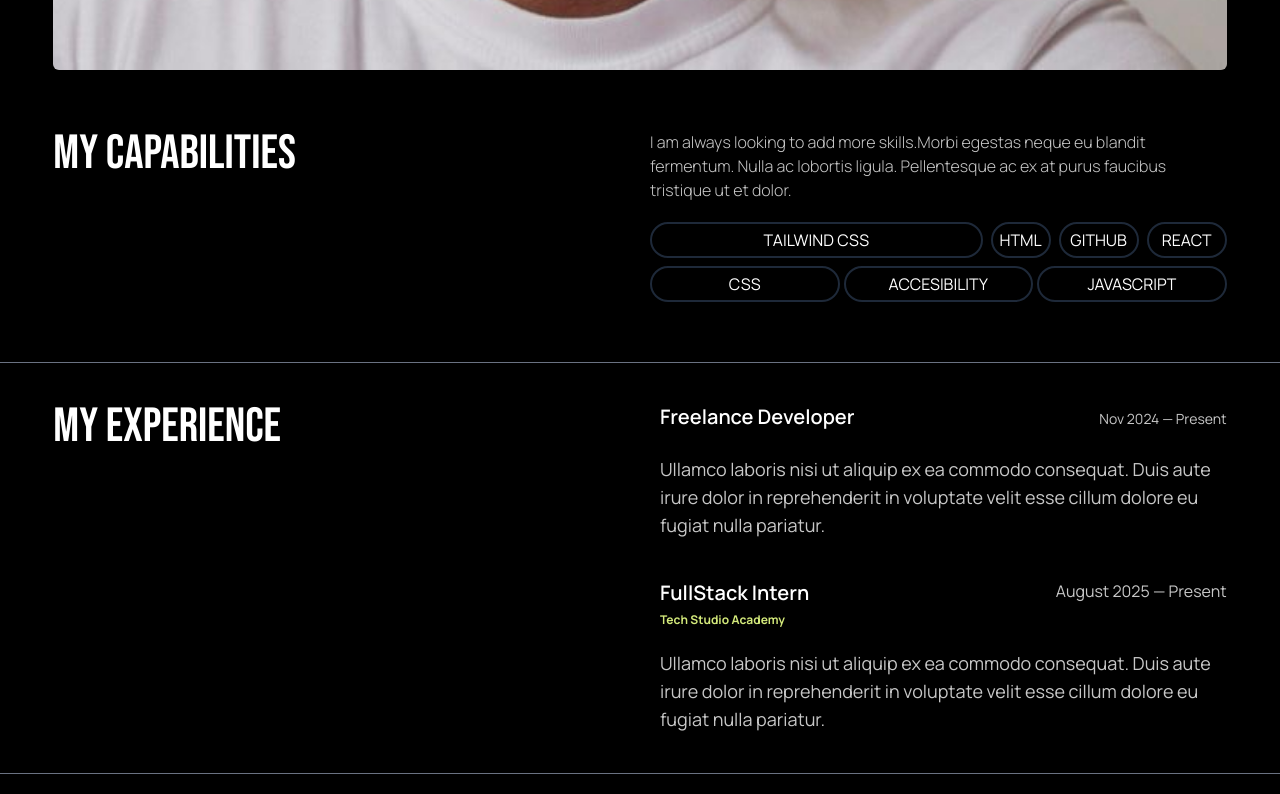
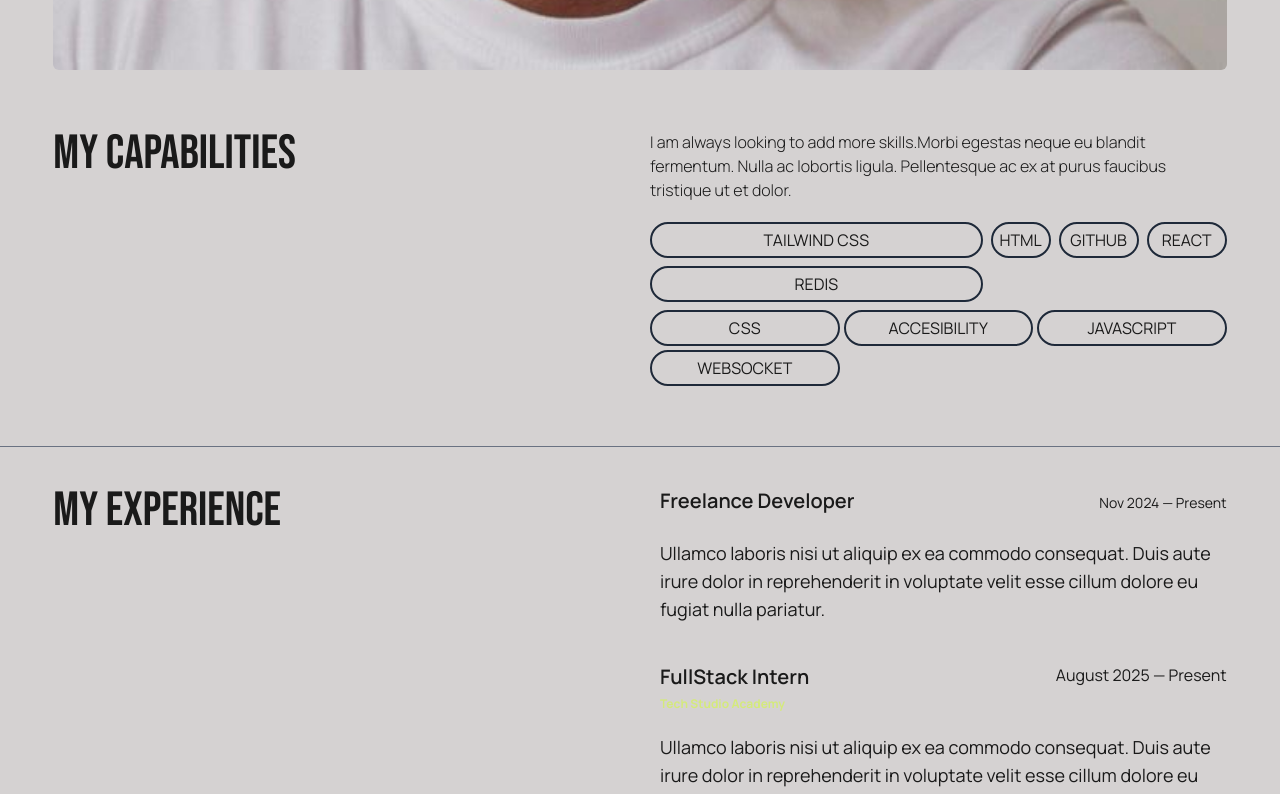
Before and after one commit to dayosvoid/my-portfolio, a React (Vite) app: page /about in a window 1280 px wide. Shown: the part 1480-2274 px from the top of the page. Built offline with nearby package versions, Linux system fonts and the light colour scheme.

Commit message:
theme feature

```diff
--- a/package.json
+++ b/package.json
@@ -15,7 +15,7 @@
     "lucide-react": "^0.541.0",
     "react": "^19.1.1",
     "react-dom": "^19.1.1",
-    "react-icons": "^5.5.0",
+    "react-icons": "^5.6.0",
     "react-router-dom": "^7.8.2",
     "tailwindcss": "^4.1.12"
   },
--- a/src/App.css
+++ b/src/App.css
@@ -1,18 +1,52 @@
 @import "tailwindcss";
-/* *{
- border:1px solid red;
-} */
-body{
- font-family: manrope;
-  background: #000;
-  color: white;
+
+/* Global reset or debugging */
+/* * { border: 1px solid red; } */
+
+#light {
+  font-family: 'Manrope', sans-serif;
+  background-color: #d5d2d2;
+  color: #1a1a1a;
+  min-height: 100vh; /* Ensures it covers the whole screen */
 }
 
-.BebasNeue{
- font-family: Bebas Neue;
+#dark {
+  font-family: 'Manrope', sans-serif;
+  background-color: #1a1a1a; /* Dark background */
+  color: #fdf9f9;            /* Light text */
+  min-height: 100vh;
 }
 
-.onhover:hover{
-   border-bottom: 2px solid hsla(72,72%,70%,1);
-   border-radius: 1px
+.BebasNeue {
+  font-family: 'Bebas Neue', sans-serif;
 }
+#light p {
+      color: #1a1a1a;
+    }
+
+:root {
+  --bg-color: #d5d2d2;
+  --text-color: #1a1a1a;
+}
+
+#dark {
+  --bg-color: #1a1a1a;
+  --text-color: #d5d2d2;
+}
+
+#light, #dark {
+  font-family: 'Manrope', sans-serif;
+  background-color: var(--bg-color);
+  color: var(--text-color);
+  transition: all 0.3s ease;
+}
+/* Smooth transition for the hover effect */
+.onhover {
+  transition: border-color 0.3s ease;
+  border-bottom: 2px solid transparent;
+}
+
+.onhover:hover {
+  border-bottom: 2px solid hsla(72, 72%, 70%, 1);
+  border-radius: 1px;
+}
--- a/src/component/MoreAboutMe.jsx
+++ b/src/component/MoreAboutMe.jsx
@@ -22,9 +22,9 @@ const MoreAboutMe = () => {
 
 
     const EXP = [
-       {code:'CSS'},{code:'ACCESIBILITY'},{code:'JAVASCRIPT'}
+       {code:'CSS'},{code:'ACCESIBILITY'},{code:'JAVASCRIPT'},{code:'WEBSOCKET'}
     ]
-    const EXP2 = [ {code:'TAILWIND CSS'},{code:'HTML'},{code:'GITHUB'},{code:'REACT'}]
+    const EXP2 = [ {code:'TAILWIND CSS'},{code:'HTML'},{code:'GITHUB'},{code:'REACT'},{code:'REDIS'}]
   return (
     <div className='container w-11/12 mx-auto py-5'>
         <div className='space-y-10'>
@@ -99,7 +99,7 @@ const MoreAboutMe = () => {
                     <div className='grid grid-cols-[70px_minmax(100px,1fr)_1fr] md:grid-cols-3  gap-1 text-nowrap'>
                     {
                         EXP.map((xp)=>(
-                            <span className='py-1 px-1 rounded-full border-[2px] w-auto border-gray-800 text-center'>{xp.code}</span>
+                            <div className='py-1 px-1 rounded-full border-[2px] w-auto border-gray-800 text-center'><p>{xp.code}</p></div>
                         ))
                     }
                     </div>
--- a/src/context/ThemeContext.jsx
+++ b/src/context/ThemeContext.jsx
@@ -0,0 +1,16 @@
+import { createContext, useState } from "react";
+
+export const ThemeContext = createContext(null)
+
+const ThemeContextProvider = ({children})=>{
+
+    const [theme,setTheme] = useState("light")
+
+    return (
+        <ThemeContext.Provider value={{theme, setTheme}}>
+           {children}
+        </ThemeContext.Provider>
+    )
+}
+
+export default ThemeContextProvider
--- a/src/main.jsx
+++ b/src/main.jsx
@@ -3,11 +3,14 @@ import { createRoot } from 'react-dom/client'
 import './index.css'
 import App from './App.jsx'
 import ScrollContextProvider from './context/Scroll.jsx'
+import ThemeContextProvider from './context/ThemeContext.jsx'
 
 createRoot(document.getElementById('root')).render(
   <StrictMode>
    <ScrollContextProvider>
+    <ThemeContextProvider>
      <App />
+     </ThemeContextProvider>
    </ScrollContextProvider>
   </StrictMode>,
 )
--- a/src/pages/AboutPage.jsx
+++ b/src/pages/AboutPage.jsx
@@ -1,4 +1,5 @@
-import React, { useEffect } from 'react'
+import React, { useContext, useEffect } from 'react'
+import { ThemeContext } from '../context/ThemeContext'
 import MoreAboutMe from '../component/MoreAboutMe'
 import Exp from '../component/Exp'
 import Connent from '../component/Connent'
@@ -9,8 +10,10 @@ const AboutPage = () => {
   useEffect(() => {
   window.scrollTo(0, 0);
 }, [])
+
+const {theme, setTheme} = useContext(ThemeContext)
   return (
-    <div className='py-3'>
+    <div id={theme} className='py-3'>
       <AboutNav/>
       <MoreAboutMe/>
       <Exp/>
--- a/src/pages/HomePage.jsx
+++ b/src/pages/HomePage.jsx
@@ -1,18 +1,27 @@
-import React from 'react'
+import React, { useContext } from 'react'
 import Nav from '../component/Nav'
 import Hero from '../component/Hero'
 import FeaturedProject from '../component/FeaturedProject'
 import About from '../component/About'
 import Connent from '../component/Connent'
+import { IoSunnySharp } from 'react-icons/io5'
+import { ThemeContext } from '../context/ThemeContext'
+import { FaMoon } from 'react-icons/fa'
+
 
 
 const HomePage = () => {
+  const {theme, setTheme} = useContext(ThemeContext)
+  const toggleTheme = () => {
+    setTheme((prev) => (prev === "light" ? "dark" : "light"));
+  };
   return (
-    <div className='py-3'>
+    <div id={theme} className='py-3 relative'>
         <Nav/>
         <Hero/>
         <FeaturedProject/>
         <About/>
+          <button onClick={()=>toggleTheme()} className='fixed text-white bottom-4 right-4 bg-black p-2 rounded-full'>{theme == "light" ? <FaMoon size={24} color='white'/> : <IoSunnySharp size={24}/>}</button>
         <Connent/>
     </div>
   )
```
Also changed, not shown: 1 other file (tests, documents, lock files or other folders).
